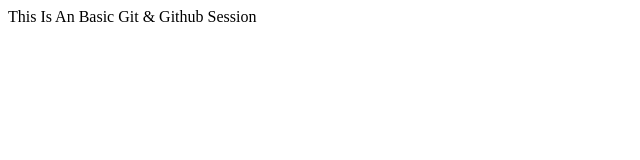
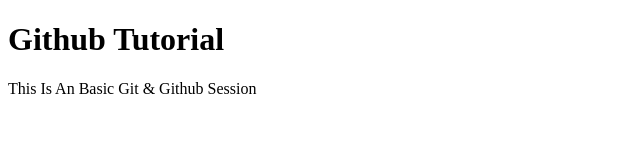
Before and after one commit to swarnade/mlsa-github-tutorial, a plain HTML site: page index.html in a window 1280 px wide. Shown: the whole page, without its empty margins (0-640 px from the left). Drawn offline with Linux system fonts and the light colour scheme.

Commit message:
Modifies Index File

```diff
--- a/index.html
+++ b/index.html
@@ -6,6 +6,7 @@
     <title>Github Session</title>
 </head>
 <body>
+    <h1>Github Tutorial</h1>
     This Is An Basic Git & Github Session
 </body>
 </html>
```
